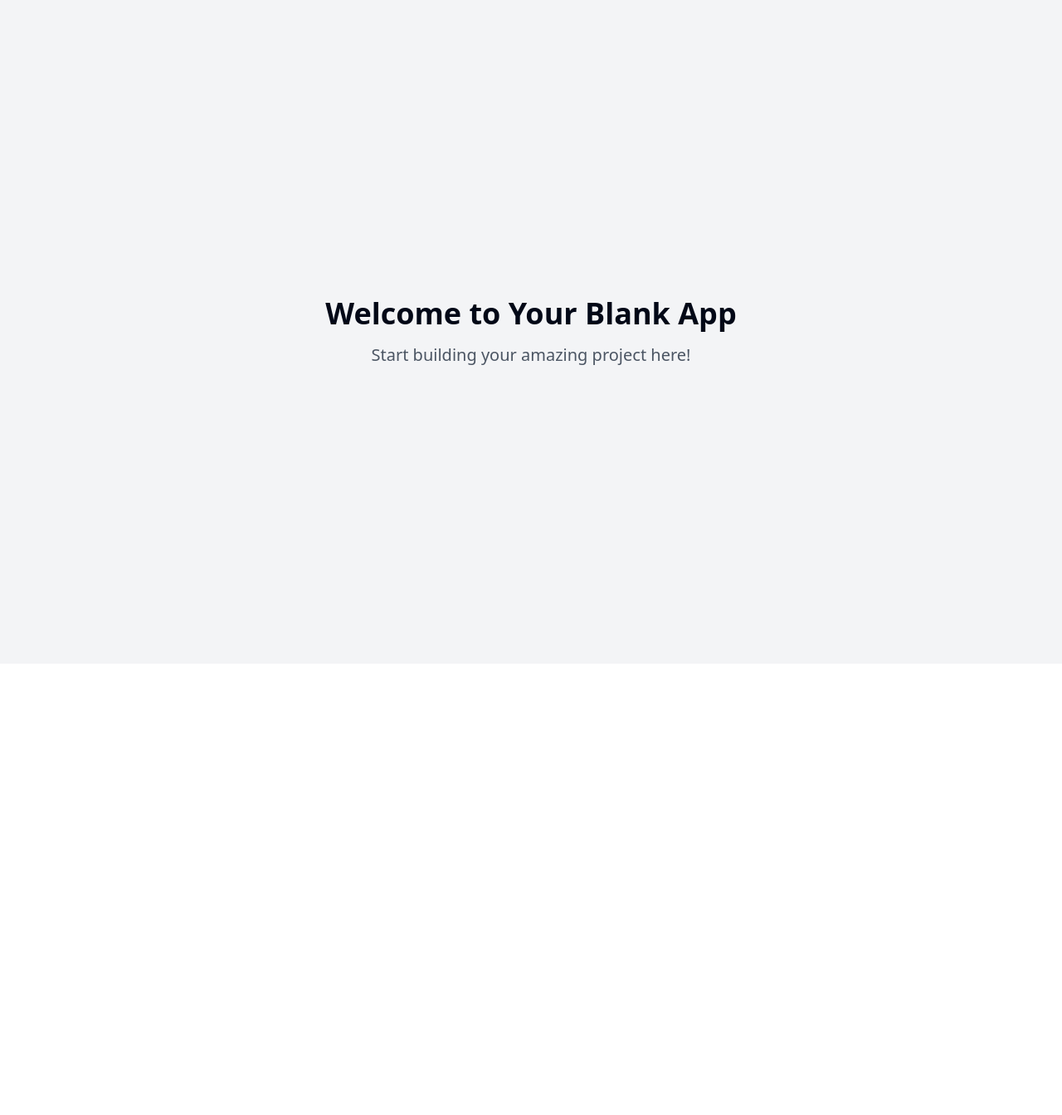
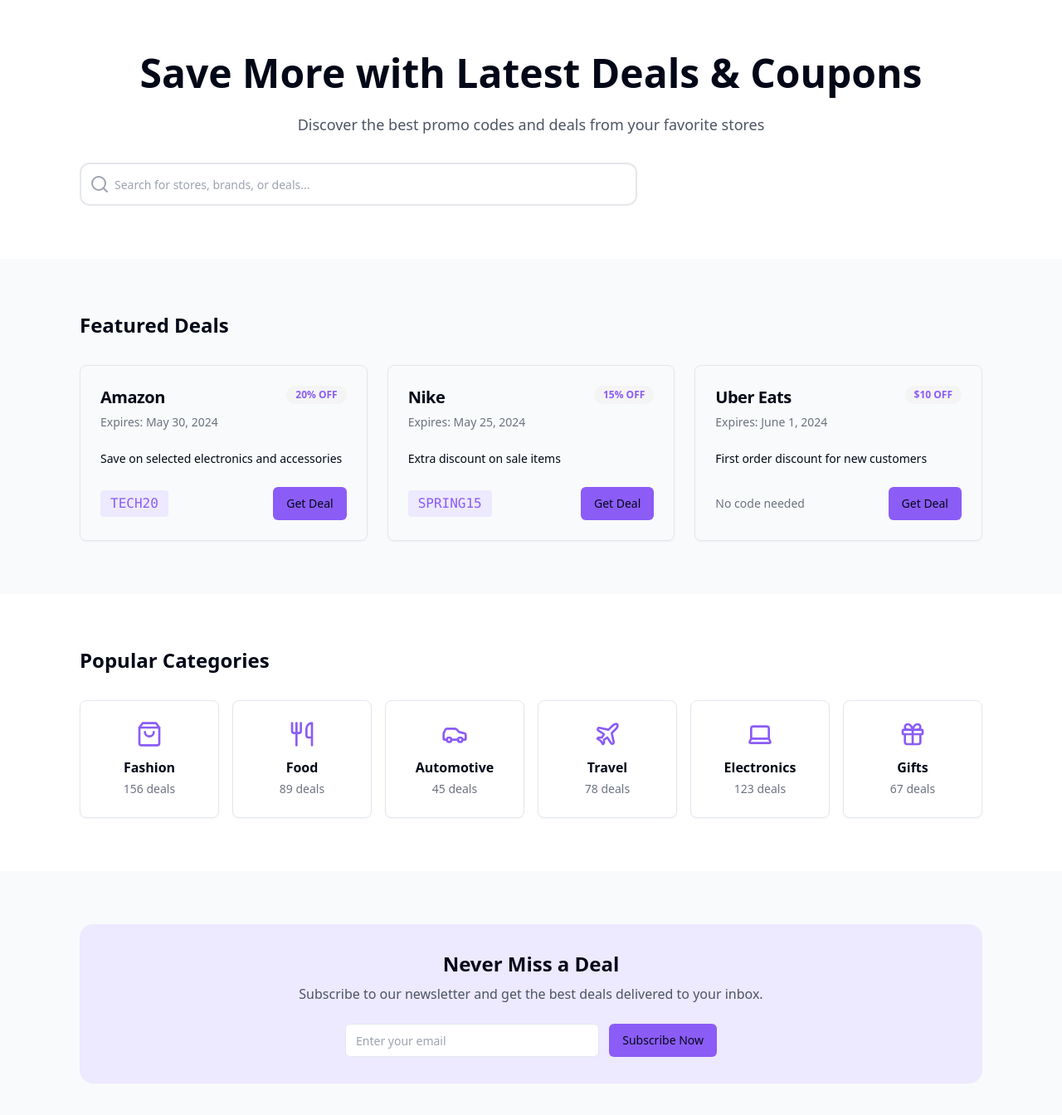
Before and after one commit to ashisweb/dealify-platform, a React (Vite) app: page / in a window 1280 px wide. Shown: the top 1344 px of the page at 83% size. Before the commit the page ends 800 px from the top, so only its background shows below. Built offline with nearby package versions, Linux system fonts and the light colour scheme.

Commit message:
Create mobile responsive website
Implement a clean and professional mobile responsive design for dealsandoffers.site, focusing on coupon and promo code features.
[skip gpt_engineer]

```diff
--- /dev/null
+++ b/src/components/CategoryCard.tsx
@@ -0,0 +1,20 @@
+import { LucideIcon } from "lucide-react";
+import { Card, CardContent } from "./ui/card";
+
+interface CategoryCardProps {
+  icon: LucideIcon;
+  name: string;
+  dealCount: number;
+}
+
+export const CategoryCard = ({ icon: Icon, name, dealCount }: CategoryCardProps) => {
+  return (
+    <Card className="hover:shadow-lg transition-shadow cursor-pointer group">
+      <CardContent className="p-6 flex flex-col items-center text-center">
+        <Icon className="w-8 h-8 mb-3 text-primary group-hover:scale-110 transition-transform" />
+        <h3 className="font-semibold mb-1">{name}</h3>
+        <p className="text-sm text-gray-500">{dealCount} deals</p>
+      </CardContent>
+    </Card>
+  );
+};
--- /dev/null
+++ b/src/components/DealCard.tsx
@@ -0,0 +1,49 @@
+import { Badge } from "./ui/badge";
+import { Button } from "./ui/button";
+import {
+  Card,
+  CardContent,
+  CardDescription,
+  CardFooter,
+  CardHeader,
+  CardTitle,
+} from "./ui/card";
+
+interface DealCardProps {
+  store: string;
+  discount: string;
+  description: string;
+  code?: string;
+  expiryDate: string;
+}
+
+export const DealCard = ({ store, discount, description, code, expiryDate }: DealCardProps) => {
+  return (
+    <Card className="hover:shadow-lg transition-shadow animate-fade-in">
+      <CardHeader>
+        <div className="flex justify-between items-start">
+          <CardTitle className="text-xl font-semibold">{store}</CardTitle>
+          <Badge variant="secondary" className="text-primary font-bold">
+            {discount}
+          </Badge>
+        </div>
+        <CardDescription className="text-sm text-gray-500">
+          Expires: {expiryDate}
+        </CardDescription>
+      </CardHeader>
+      <CardContent>
+        <p className="text-sm">{description}</p>
+      </CardContent>
+      <CardFooter className="flex justify-between items-center">
+        {code ? (
+          <code className="bg-primary-light px-3 py-1 rounded text-primary font-mono">
+            {code}
+          </code>
+        ) : (
+          <span className="text-sm text-gray-500">No code needed</span>
+        )}
+        <Button variant="default">Get Deal</Button>
+      </CardFooter>
+    </Card>
+  );
+};
--- /dev/null
+++ b/src/components/Newsletter.tsx
@@ -0,0 +1,21 @@
+import { Button } from "./ui/button";
+import { Input } from "./ui/input";
+
+export const Newsletter = () => {
+  return (
+    <div className="bg-primary-light p-8 rounded-2xl text-center">
+      <h2 className="text-2xl font-bold mb-2">Never Miss a Deal</h2>
+      <p className="text-gray-600 mb-6">
+        Subscribe to our newsletter and get the best deals delivered to your inbox.
+      </p>
+      <div className="flex flex-col sm:flex-row gap-3 max-w-md mx-auto">
+        <Input
+          type="email"
+          placeholder="Enter your email"
+          className="flex-1"
+        />
+        <Button className="whitespace-nowrap">Subscribe Now</Button>
+      </div>
+    </div>
+  );
+};
--- /dev/null
+++ b/src/components/SearchBar.tsx
@@ -0,0 +1,15 @@
+import { Search } from "lucide-react";
+import { Input } from "./ui/input";
+
+export const SearchBar = () => {
+  return (
+    <div className="relative w-full max-w-2xl">
+      <Input
+        type="text"
+        placeholder="Search for stores, brands, or deals..."
+        className="pl-10 py-6 text-lg rounded-xl border-2 border-gray-200 focus:border-primary"
+      />
+      <Search className="absolute left-3 top-1/2 transform -translate-y-1/2 text-gray-400" />
+    </div>
+  );
+};
--- a/src/pages/Index.tsx
+++ b/src/pages/Index.tsx
@@ -1,12 +1,87 @@
-// Update this page (the content is just a fallback if you fail to update the page)
+import { Gift, ShoppingBag, Utensils, Car, Plane, Laptop } from "lucide-react";
+import { SearchBar } from "@/components/SearchBar";
+import { DealCard } from "@/components/DealCard";
+import { CategoryCard } from "@/components/CategoryCard";
+import { Newsletter } from "@/components/Newsletter";
+
+const categories = [
+  { icon: ShoppingBag, name: "Fashion", dealCount: 156 },
+  { icon: Utensils, name: "Food", dealCount: 89 },
+  { icon: Car, name: "Automotive", dealCount: 45 },
+  { icon: Plane, name: "Travel", dealCount: 78 },
+  { icon: Laptop, name: "Electronics", dealCount: 123 },
+  { icon: Gift, name: "Gifts", dealCount: 67 },
+];
+
+const featuredDeals = [
+  {
+    store: "Amazon",
+    discount: "20% OFF",
+    description: "Save on selected electronics and accessories",
+    code: "TECH20",
+    expiryDate: "May 30, 2024",
+  },
+  {
+    store: "Nike",
+    discount: "15% OFF",
+    description: "Extra discount on sale items",
+    code: "SPRING15",
+    expiryDate: "May 25, 2024",
+  },
+  {
+    store: "Uber Eats",
+    discount: "$10 OFF",
+    description: "First order discount for new customers",
+    expiryDate: "June 1, 2024",
+  },
+];
 
 const Index = () => {
   return (
-    <div className="min-h-screen flex items-center justify-center bg-gray-100">
-      <div className="text-center">
-        <h1 className="text-4xl font-bold mb-4">Welcome to Your Blank App</h1>
-        <p className="text-xl text-gray-600">Start building your amazing project here!</p>
-      </div>
+    <div className="min-h-screen bg-gray-50">
+      {/* Hero Section */}
+      <section className="bg-white py-16 px-4">
+        <div className="container max-w-6xl mx-auto text-center">
+          <h1 className="text-4xl md:text-5xl font-bold mb-6">
+            Save More with Latest Deals & Coupons
+          </h1>
+          <p className="text-gray-600 text-lg mb-8 max-w-2xl mx-auto">
+            Discover the best promo codes and deals from your favorite stores
+          </p>
+          <SearchBar />
+        </div>
+      </section>
+
+      {/* Featured Deals */}
+      <section className="py-16 px-4">
+        <div className="container max-w-6xl mx-auto">
+          <h2 className="text-2xl font-bold mb-8">Featured Deals</h2>
+          <div className="grid grid-cols-1 md:grid-cols-2 lg:grid-cols-3 gap-6">
+            {featuredDeals.map((deal, index) => (
+              <DealCard key={index} {...deal} />
+            ))}
+          </div>
+        </div>
+      </section>
+
+      {/* Categories */}
+      <section className="py-16 px-4 bg-white">
+        <div className="container max-w-6xl mx-auto">
+          <h2 className="text-2xl font-bold mb-8">Popular Categories</h2>
+          <div className="grid grid-cols-2 md:grid-cols-3 lg:grid-cols-6 gap-4">
+            {categories.map((category, index) => (
+              <CategoryCard key={index} {...category} />
+            ))}
+          </div>
+        </div>
+      </section>
+
+      {/* Newsletter */}
+      <section className="py-16 px-4">
+        <div className="container max-w-6xl mx-auto">
+          <Newsletter />
+        </div>
+      </section>
     </div>
   );
 };
--- a/tailwind.config.ts
+++ b/tailwind.config.ts
@@ -12,85 +12,48 @@ export default {
   theme: {
     container: {
       center: true,
-			padding: '2rem',
+      padding: "2rem",
       screens: {
-				'2xl': '1400px'
-			}
+        "2xl": "1400px",
+      },
     },
     extend: {
       colors: {
-				border: 'hsl(var(--border))',
-				input: 'hsl(var(--input))',
-				ring: 'hsl(var(--ring))',
-				background: 'hsl(var(--background))',
-				foreground: 'hsl(var(--foreground))',
+        border: "hsl(var(--border))",
+        input: "hsl(var(--input))",
+        ring: "hsl(var(--ring))",
+        background: "hsl(var(--background))",
+        foreground: "hsl(var(--foreground))",
         primary: {
-					DEFAULT: 'hsl(var(--primary))',
-					foreground: 'hsl(var(--primary-foreground))'
+          DEFAULT: "#8B5CF6",
+          hover: "#7C3AED",
+          light: "#EDE9FE",
         },
         secondary: {
-					DEFAULT: 'hsl(var(--secondary))',
-					foreground: 'hsl(var(--secondary-foreground))'
+          DEFAULT: "#F4F4F5",
+          foreground: "#71717A",
         },
-				destructive: {
-					DEFAULT: 'hsl(var(--destructive))',
-					foreground: 'hsl(var(--destructive-foreground))'
-				},
-				muted: {
-					DEFAULT: 'hsl(var(--muted))',
-					foreground: 'hsl(var(--muted-foreground))'
-				},
-				accent: {
-					DEFAULT: 'hsl(var(--accent))',
-					foreground: 'hsl(var(--accent-foreground))'
-				},
-				popover: {
-					DEFAULT: 'hsl(var(--popover))',
-					foreground: 'hsl(var(--popover-foreground))'
-				},
-				card: {
-					DEFAULT: 'hsl(var(--card))',
-					foreground: 'hsl(var(--card-foreground))'
-				},
-				sidebar: {
-					DEFAULT: 'hsl(var(--sidebar-background))',
-					foreground: 'hsl(var(--sidebar-foreground))',
-					primary: 'hsl(var(--sidebar-primary))',
-					'primary-foreground': 'hsl(var(--sidebar-primary-foreground))',
-					accent: 'hsl(var(--sidebar-accent))',
-					'accent-foreground': 'hsl(var(--sidebar-accent-foreground))',
-					border: 'hsl(var(--sidebar-border))',
-					ring: 'hsl(var(--sidebar-ring))'
-				}
-			},
-			borderRadius: {
-				lg: 'var(--radius)',
-				md: 'calc(var(--radius) - 2px)',
-				sm: 'calc(var(--radius) - 4px)'
       },
       keyframes: {
-				'accordion-down': {
-					from: {
-						height: '0'
+        "accordion-down": {
+          from: { height: "0" },
+          to: { height: "var(--radix-accordion-content-height)" },
         },
-					to: {
-						height: 'var(--radix-accordion-content-height)'
-					}
+        "accordion-up": {
+          from: { height: "var(--radix-accordion-content-height)" },
+          to: { height: "0" },
         },
-				'accordion-up': {
-					from: {
-						height: 'var(--radix-accordion-content-height)'
+        "fade-in": {
+          "0%": { opacity: "0", transform: "translateY(10px)" },
+          "100%": { opacity: "1", transform: "translateY(0)" },
         },
-					to: {
-						height: '0'
-					}
-				}
       },
       animation: {
-				'accordion-down': 'accordion-down 0.2s ease-out',
-				'accordion-up': 'accordion-up 0.2s ease-out'
-			}
-		}
+        "accordion-down": "accordion-down 0.2s ease-out",
+        "accordion-up": "accordion-up 0.2s ease-out",
+        "fade-in": "fade-in 0.3s ease-out",
+      },
+    },
   },
   plugins: [require("tailwindcss-animate")],
 } satisfies Config;
```
Lines whose indentation alone changed are shown as unchanged.
